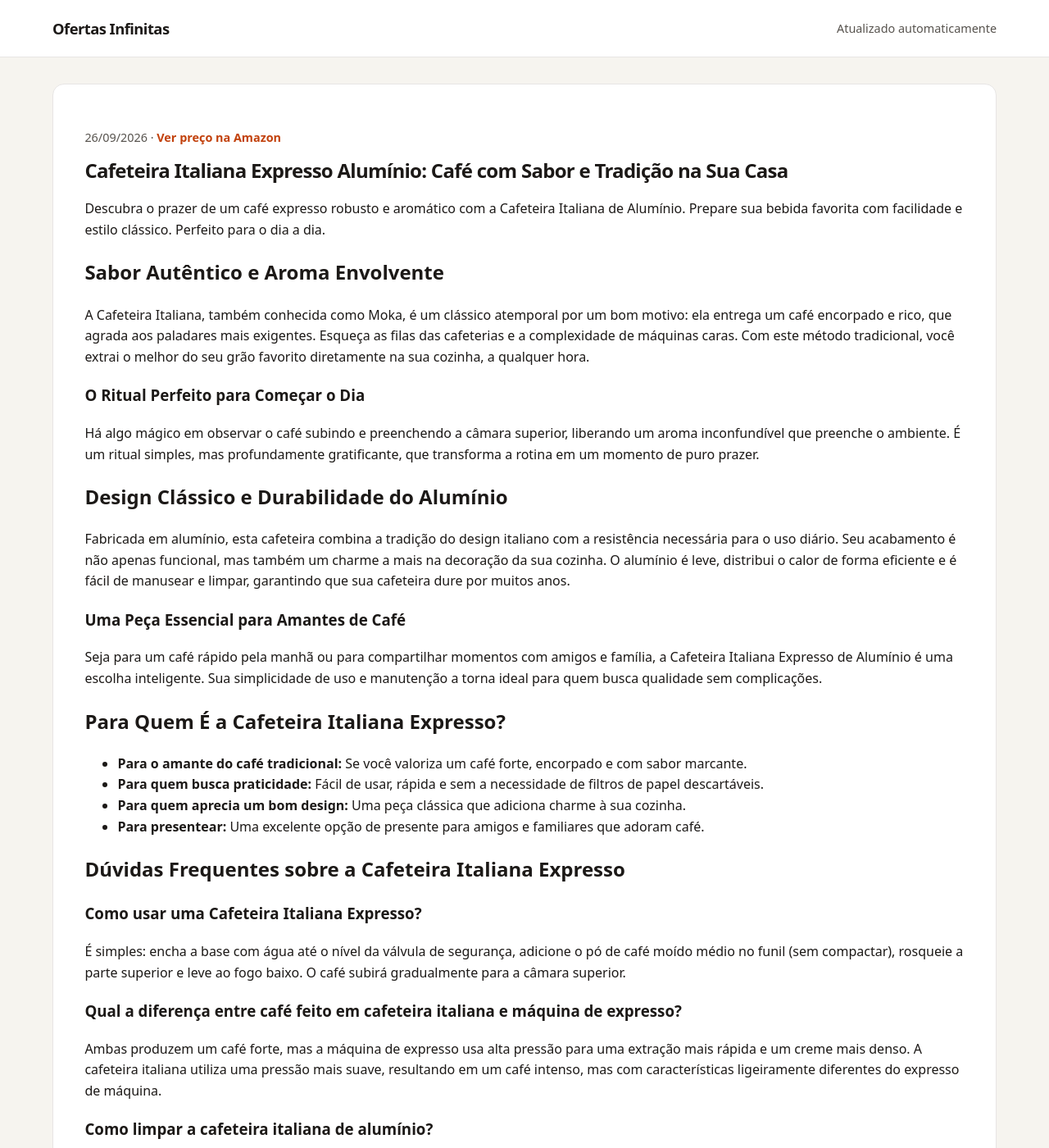
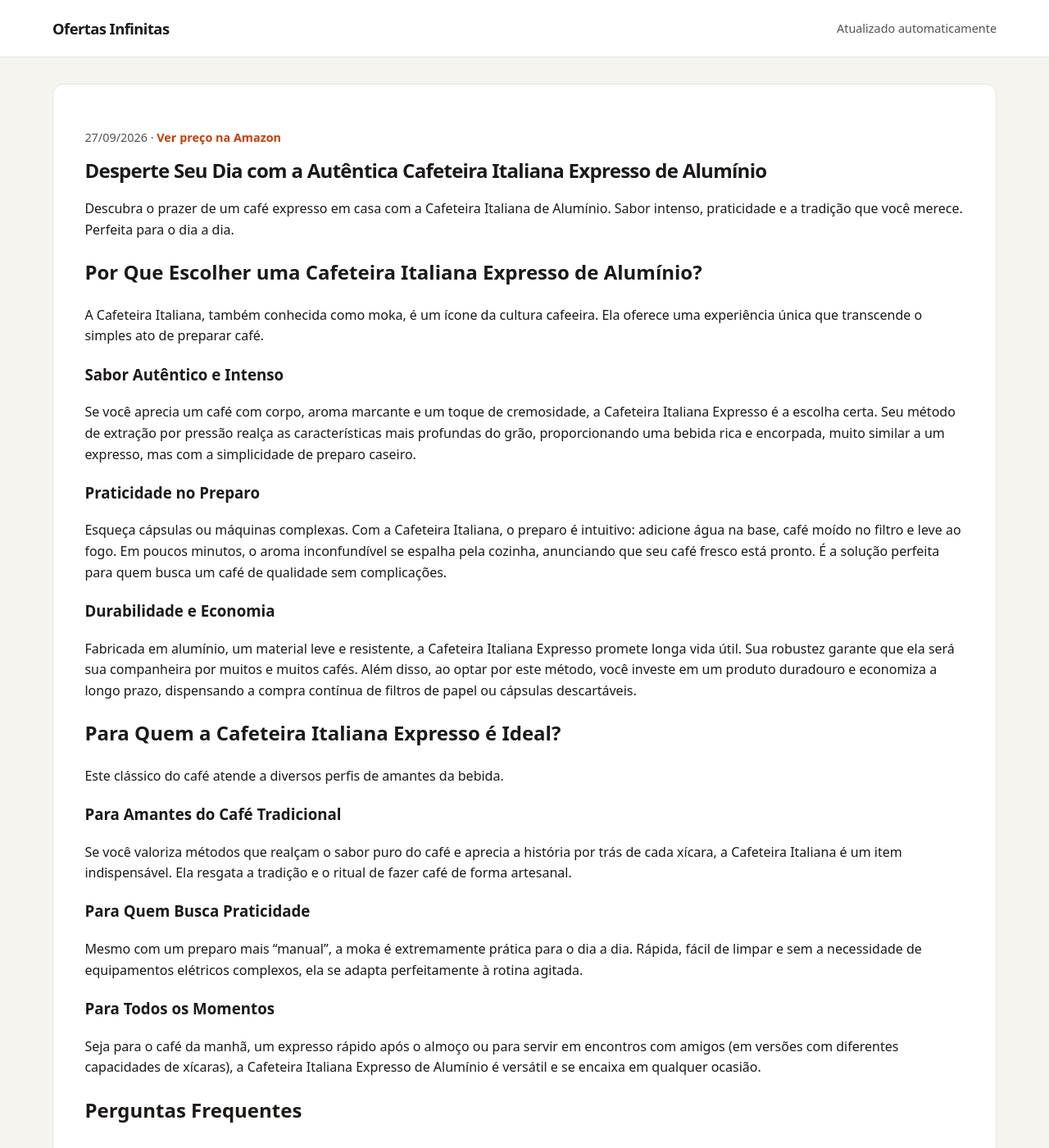
Before and after one commit to Monuver/afiliado, a Jekyll site: the page built from _posts/2026-08-18-cafeteira-italiana-expresso-aluminio-xicaras-b08b79hyvc.md, in a window 1280 px wide and 1400 px high. Shown: the whole window at 82% size. Built offline with Jekyll 4.4.1, drawn with Linux system fonts in a browser that asks for light colours; some of the changed text lies outside the part shown.

```diff
--- a/_posts/2026-08-18-cafeteira-italiana-expresso-aluminio-xicaras-b08b79hyvc.md
+++ b/_posts/2026-08-18-cafeteira-italiana-expresso-aluminio-xicaras-b08b79hyvc.md
@@ -1,8 +1,8 @@
 ---
 layout: post
-title: 'Cafeteira Italiana Expresso Alumínio: Café com Sabor e Tradição na Sua Casa'
-description: Descubra o prazer de um café expresso robusto e aromático com a Cafeteira Italiana de Alumínio. Prepare sua bebida favorita com facilidade e estilo...
-date: 2026-09-26 09:43:28 -0300
+title: Desperte Seu Dia com a Autêntica Cafeteira Italiana Expresso de Alumínio
+description: Descubra o prazer de um café expresso em casa com a Cafeteira Italiana de Alumínio. Sabor intenso, praticidade e a tradição que você merece. Perfeita...
+date: 2026-09-27 10:35:18 -0300
 categories:
 - ofertas
 image: ''
@@ -10,44 +10,58 @@ preco: Ver preço na Amazon
 affiliate_url: https://amzn.to/4x2LESM
 ---
 
-# Cafeteira Italiana Expresso Alumínio: Café com Sabor e Tradição na Sua Casa
+# Desperte Seu Dia com a Autêntica Cafeteira Italiana Expresso de Alumínio
 
-Descubra o prazer de um café expresso robusto e aromático com a Cafeteira Italiana de Alumínio. Prepare sua bebida favorita com facilidade e estilo clássico. Perfeito para o dia a dia.
+Descubra o prazer de um café expresso em casa com a Cafeteira Italiana de Alumínio. Sabor intenso, praticidade e a tradição que você merece. Perfeita para o dia a dia.
 
-## Sabor Autêntico e Aroma Envolvente
+## Por Que Escolher uma Cafeteira Italiana Expresso de Alumínio?
 
-A Cafeteira Italiana, também conhecida como Moka, é um clássico atemporal por um bom motivo: ela entrega um café encorpado e rico, que agrada aos paladares mais exigentes. Esqueça as filas das cafeterias e a complexidade de máquinas caras. Com este método tradicional, você extrai o melhor do seu grão favorito diretamente na sua cozinha, a qualquer hora.
+A Cafeteira Italiana, também conhecida como moka, é um ícone da cultura cafeeira. Ela oferece uma experiência única que transcende o simples ato de preparar café.
 
-### O Ritual Perfeito para Começar o Dia
-Há algo mágico em observar o café subindo e preenchendo a câmara superior, liberando um aroma inconfundível que preenche o ambiente. É um ritual simples, mas profundamente gratificante, que transforma a rotina em um momento de puro prazer.
+### Sabor Autêntico e Intenso
 
-## Design Clássico e Durabilidade do Alumínio
+Se você aprecia um café com corpo, aroma marcante e um toque de cremosidade, a Cafeteira Italiana Expresso é a escolha certa. Seu método de extração por pressão realça as características mais profundas do grão, proporcionando uma bebida rica e encorpada, muito similar a um expresso, mas com a simplicidade de preparo caseiro.
 
-Fabricada em alumínio, esta cafeteira combina a tradição do design italiano com a resistência necessária para o uso diário. Seu acabamento é não apenas funcional, mas também um charme a mais na decoração da sua cozinha. O alumínio é leve, distribui o calor de forma eficiente e é fácil de manusear e limpar, garantindo que sua cafeteira dure por muitos anos.
+### Praticidade no Preparo
 
-### Uma Peça Essencial para Amantes de Café
-Seja para um café rápido pela manhã ou para compartilhar momentos com amigos e família, a Cafeteira Italiana Expresso de Alumínio é uma escolha inteligente. Sua simplicidade de uso e manutenção a torna ideal para quem busca qualidade sem complicações.
+Esqueça cápsulas ou máquinas complexas. Com a Cafeteira Italiana, o preparo é intuitivo: adicione água na base, café moído no filtro e leve ao fogo. Em poucos minutos, o aroma inconfundível se espalha pela cozinha, anunciando que seu café fresco está pronto. É a solução perfeita para quem busca um café de qualidade sem complicações.
 
-## Para Quem É a Cafeteira Italiana Expresso?
+### Durabilidade e Economia
 
-*   **Para o amante do café tradicional:** Se você valoriza um café forte, encorpado e com sabor marcante.
-*   **Para quem busca praticidade:** Fácil de usar, rápida e sem a necessidade de filtros de papel descartáveis.
-*   **Para quem aprecia um bom design:** Uma peça clássica que adiciona charme à sua cozinha.
-*   **Para presentear:** Uma excelente opção de presente para amigos e familiares que adoram café.
+Fabricada em alumínio, um material leve e resistente, a Cafeteira Italiana Expresso promete longa vida útil. Sua robustez garante que ela será sua companheira por muitos e muitos cafés. Além disso, ao optar por este método, você investe em um produto duradouro e economiza a longo prazo, dispensando a compra contínua de filtros de papel ou cápsulas descartáveis.
 
-## Dúvidas Frequentes sobre a Cafeteira Italiana Expresso
+## Para Quem a Cafeteira Italiana Expresso é Ideal?
 
-### Como usar uma Cafeteira Italiana Expresso?
-É simples: encha a base com água até o nível da válvula de segurança, adicione o pó de café moído médio no funil (sem compactar), rosqueie a parte superior e leve ao fogo baixo. O café subirá gradualmente para a câmara superior.
+Este clássico do café atende a diversos perfis de amantes da bebida.
 
-### Qual a diferença entre café feito em cafeteira italiana e máquina de expresso?
-Ambas produzem um café forte, mas a máquina de expresso usa alta pressão para uma extração mais rápida e um creme mais denso. A cafeteira italiana utiliza uma pressão mais suave, resultando em um café intenso, mas com características ligeiramente diferentes do expresso de máquina.
+### Para Amantes do Café Tradicional
 
-### Como limpar a cafeteira italiana de alumínio?
-Lave as peças separadamente com água e detergente neutro. Evite esponjas abrasivas para não danificar o alumínio. Enxágue bem e seque completamente antes de guardar para evitar manchas ou oxidação.
+Se você valoriza métodos que realçam o sabor puro do café e aprecia a história por trás de cada xícara, a Cafeteira Italiana é um item indispensável. Ela resgata a tradição e o ritual de fazer café de forma artesanal.
 
-## Garanta a Sua Cafeteira Italiana Expresso Agora!
+### Para Quem Busca Praticidade
 
-Desfrute do verdadeiro sabor do café italiano todos os dias. Uma experiência autêntica e prazerosa espera por você.
+Mesmo com um preparo mais "manual", a moka é extremamente prática para o dia a dia. Rápida, fácil de limpar e sem a necessidade de equipamentos elétricos complexos, ela se adapta perfeitamente à rotina agitada.
+
+### Para Todos os Momentos
+
+Seja para o café da manhã, um expresso rápido após o almoço ou para servir em encontros com amigos (em versões com diferentes capacidades de xícaras), a Cafeteira Italiana Expresso de Alumínio é versátil e se encaixa em qualquer ocasião.
+
+## Perguntas Frequentes
+
+### O que é uma Cafeteira Italiana?
+
+Uma Cafeteira Italiana, também conhecida como moka ou cafeteira de pressão, é um tipo de cafeteira que prepara café usando vapor pressurizado. Ela é composta por três partes: uma base para água, um filtro para o café moído e uma parte superior onde o café pronto se acumula.
+
+### Como usar a Cafeteira Italiana Expresso de Alumínio?
+
+Para usar, preencha a base com água até o nível da válvula de segurança, coloque o café moído no filtro (sem compactar) e rosqueie a parte superior. Leve ao fogo baixo a médio. A água aquecida sobe, passando pelo café e depositando a bebida pronta na câmara superior.
+
+### Qual a diferença entre café feito na Cafeteira Italiana e outras cafeteiras?
+
+O café da Cafeteira Italiana tem um corpo mais denso e um sabor mais intenso do que o café coado tradicional, aproximando-se da concentração de um expresso, mas com uma cremosidade mais suave. É diferente do expresso de máquina por não atingir as mesmas pressões, mas oferece um resultado encorpado e saboroso com um método mais simples.
+
+## Garanta a Sua Cafeteira Italiana Expresso Hoje!
+
+Não perca a chance de transformar sua rotina matinal ou seus momentos de pausa com um café de qualidade superior, preparado de forma tradicional e prática.
 
 [Confira o preço atualizado na Amazon](https://amzn.to/4x2LESM)
```
Also changed, not shown: _posts/2026-08-19-cadeira-escritorio-presidente-duoffice-du500a-b09vnbcfdj.md (+25 -24 lines), _posts/2026-08-19-flexiveis-cotonete-bastonetes-bellacotton-150unidades-b0cx9wkp1b.md (+24 -22 lines), _posts/2026-08-19-shampoo-clorexidina-seborreia-queda-500ml-b09l9qkmd1.md (+24 -27 lines).
